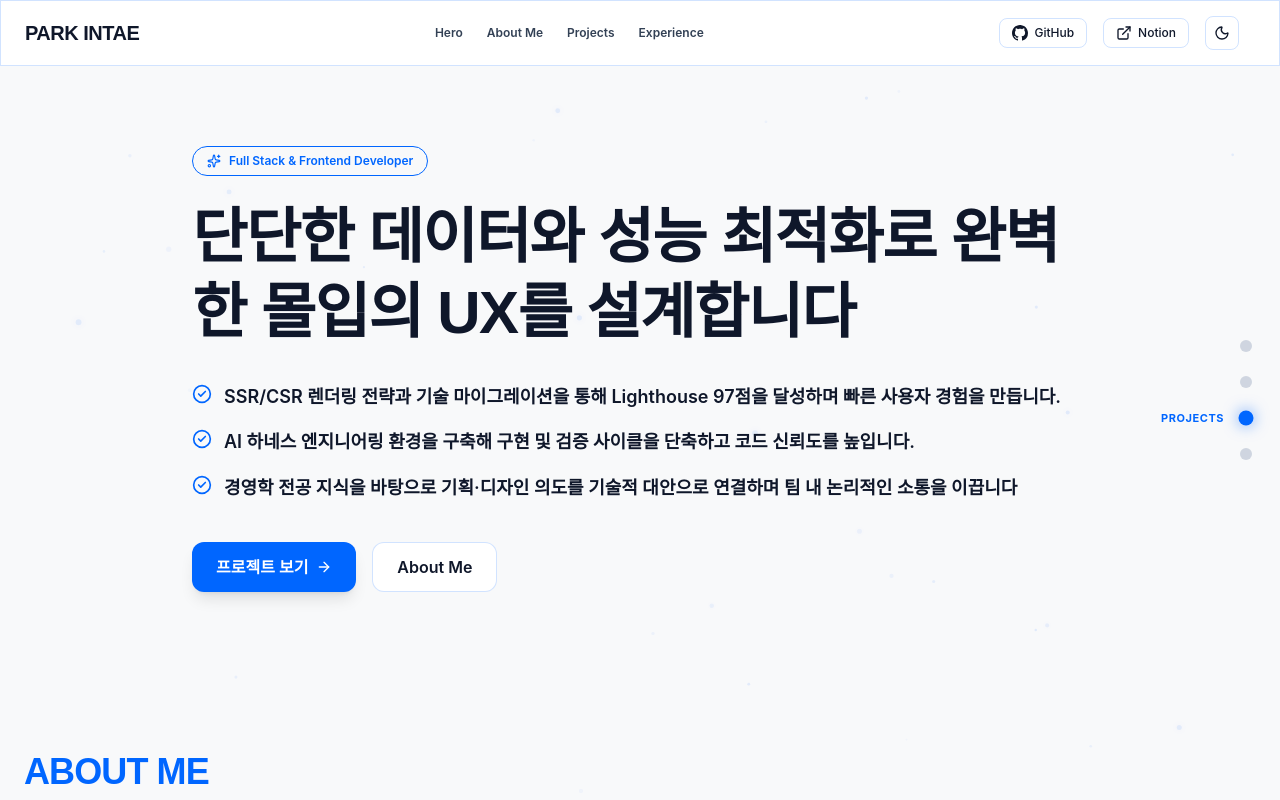
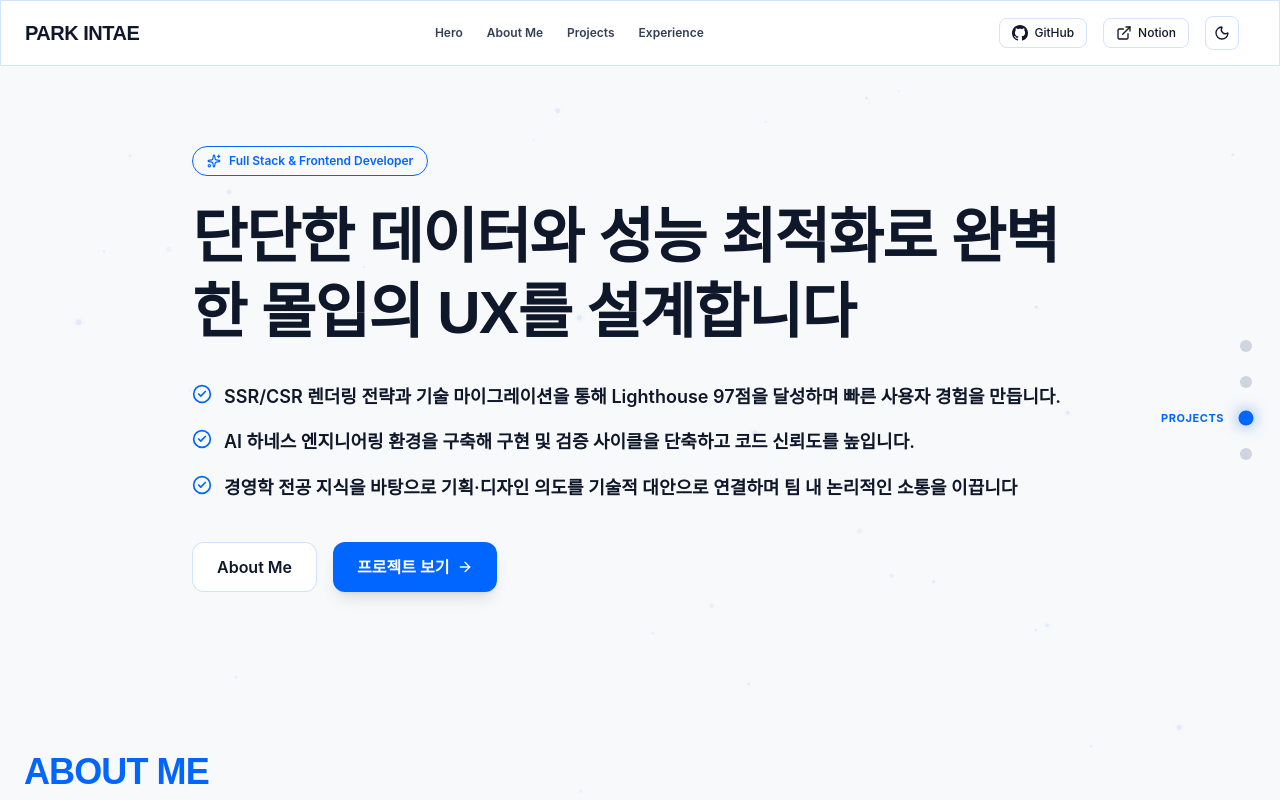
Before and after one commit to park-intae/portfolio, a React app: page / in a window 1280 px wide. Shown: the top 800 px of the page. Built offline with nearby package versions, Linux system fonts and the light colour scheme; the HTML template or start-up script is replaced by a standard one.

Commit message:
design: 메인 Hero 섹션 CTA 버튼 배치 순서 변경 (About Me - 프로젝트 보기)

```diff
--- a/src/components/sections/HeroSection.tsx
+++ b/src/components/sections/HeroSection.tsx
@@ -65,6 +65,14 @@ export const HeroSection: React.FC = () => {
           transition={{ duration: 0.5, delay: 0.5 }}
         >
           <motion.a
+            href="#about"
+            whileHover={{ scale: 1.03 }}
+            whileTap={{ scale: 0.98 }}
+            className="inline-flex items-center space-x-2 px-6 py-3 rounded-xl glass-panel font-semibold hover:border-point hover:text-point transition-all"
+          >
+            <span>About Me</span>
+          </motion.a>
+          <motion.a
             href="#projects"
             whileHover={{ scale: 1.03 }}
             whileTap={{ scale: 0.98 }}
@@ -73,14 +81,6 @@ export const HeroSection: React.FC = () => {
             <span>프로젝트 보기</span>
             <ArrowRight className="w-4 h-4" />
           </motion.a>
-          <motion.a
-            href="#about"
-            whileHover={{ scale: 1.03 }}
-            whileTap={{ scale: 0.98 }}
-            className="inline-flex items-center space-x-2 px-6 py-3 rounded-xl glass-panel font-semibold hover:border-point hover:text-point transition-all"
-          >
-            <span>About Me</span>
-          </motion.a>
         </motion.div>
       </motion.div>
     </section>
```
